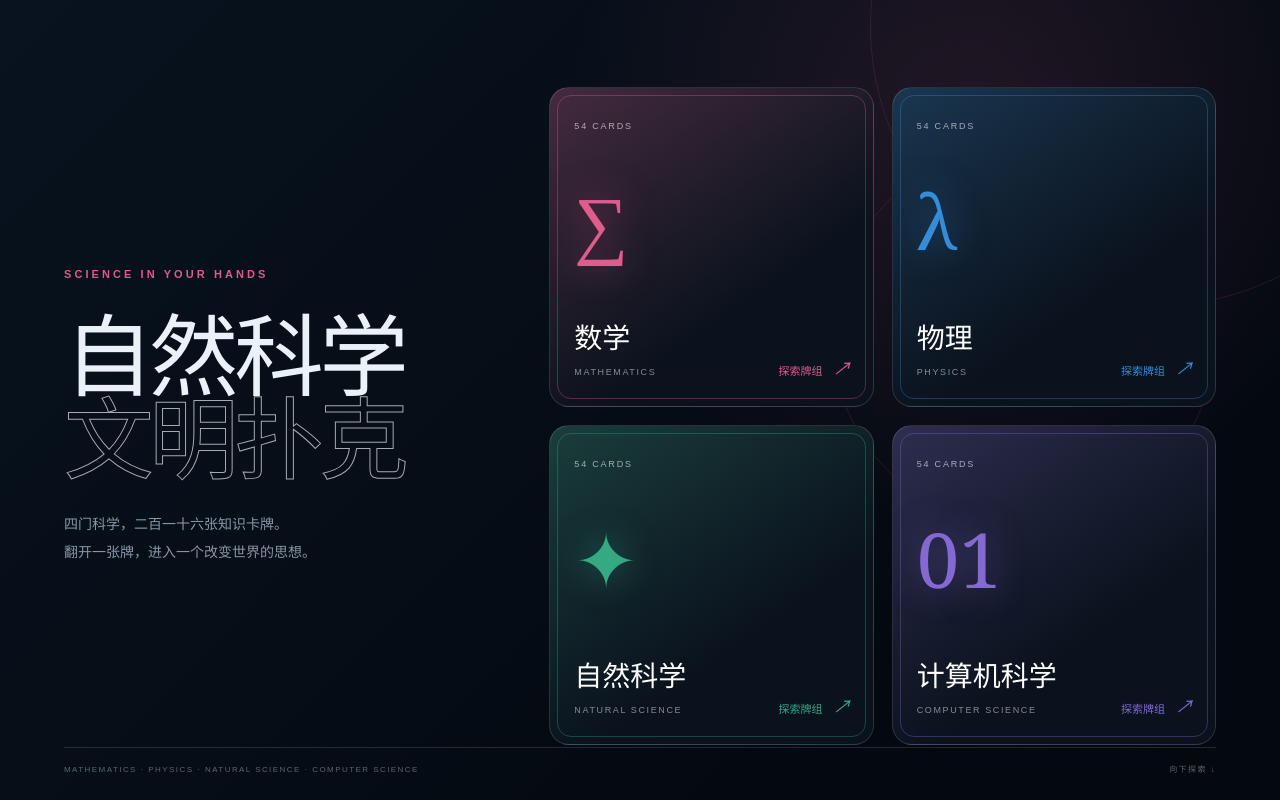
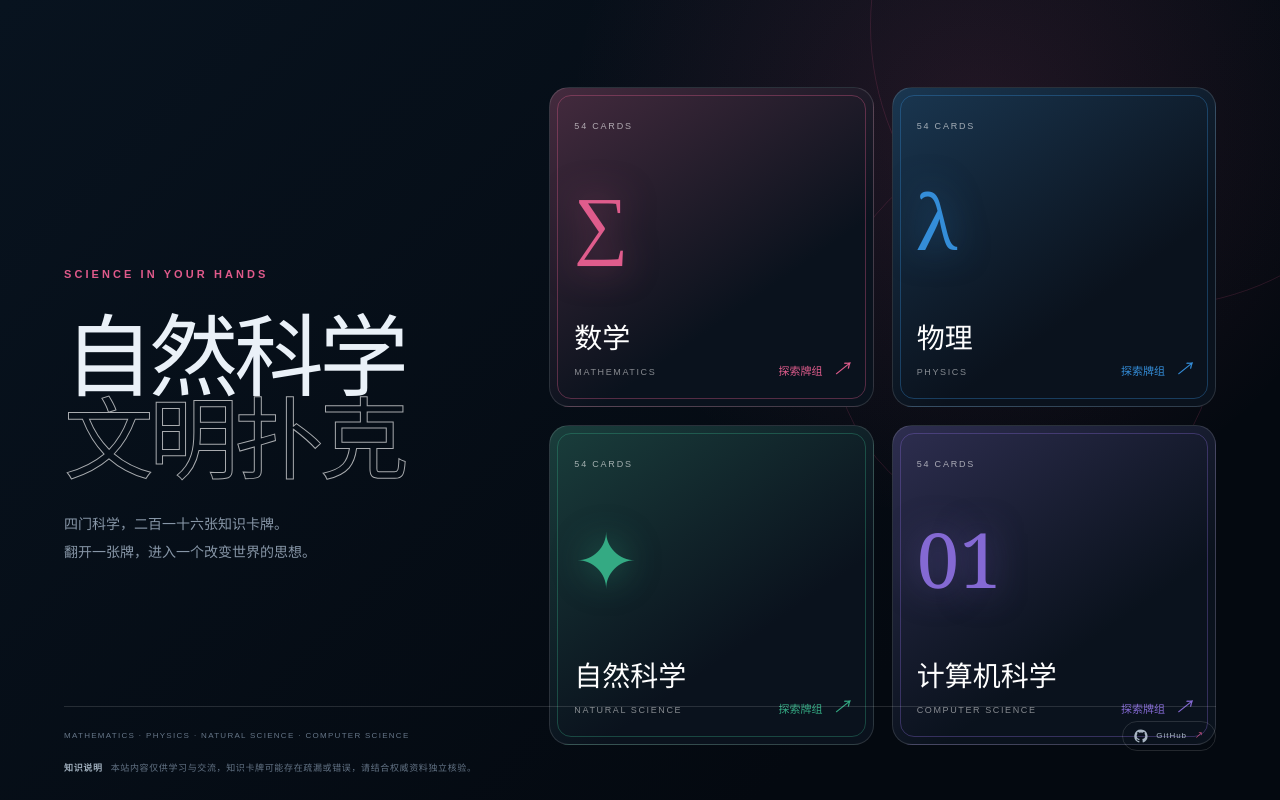
Before and after one commit to liusiyuan586-hue/Science-poker, a Next.js app: page / in a window 1280 px wide. Built offline with nearby package versions, Linux system fonts and the light colour scheme.

Commit message:
docs: update bilingual README and homepage links

```diff
--- a/app/enhancements.css
+++ b/app/enhancements.css
@@ -43,3 +43,15 @@
 .formula .katex-display{width:100%;max-width:100%;overflow-x:auto;overflow-y:hidden;scrollbar-width:thin}
 .research-inline-formula{max-width:100%;color:var(--suit-color);overflow-x:auto}
 @media(max-width:700px){.detail-intro .formula-long{font-size:15px}.detail-intro .formula-very-long{font-size:12px}}
+
+/* Home project note and repository link. */
+.home .home-footer{display:block;padding-top:14px;color:#657587;letter-spacing:.16em}
+.footer-meta{display:flex;align-items:center;justify-content:space-between;gap:24px}
+.github-link{display:inline-flex;align-items:center;gap:8px;color:#a9b6c4;text-decoration:none;border:1px solid var(--line);border-radius:999px;padding:7px 11px;letter-spacing:.12em;transition:.25s ease}
+.github-link svg{width:14px;height:14px}
+.github-link i{font-style:normal;color:var(--accent)}
+.github-link:hover,.github-link:focus-visible{color:#fff;border-color:color-mix(in srgb,var(--accent) 60%,white);background:color-mix(in srgb,var(--accent) 9%,transparent);transform:translateY(-2px);outline:none}
+.disclaimer{margin:10px 0 0;max-width:780px;color:#647486;font-size:9px;line-height:1.65;letter-spacing:.07em}
+.disclaimer strong{color:#9dacba;font-weight:600;margin-right:5px}
+@media(max-width:1100px) and (min-width:701px){.home{padding-bottom:150px}}
+@media(max-width:700px){.home .home-footer{display:block}.footer-meta{align-items:flex-start}.footer-meta>span{line-height:1.7;max-width:60%}.github-link{flex:0 0 auto}.disclaimer{margin-top:14px}}
--- a/app/layout.tsx
+++ b/app/layout.tsx
@@ -1,12 +1,25 @@
 import type { Metadata } from "next";
+import { headers } from "next/headers";
 import "./globals.css";
 import "katex/dist/katex.min.css";
 import "./enhancements.css";
 
-export const metadata: Metadata = {
-  title: "自然科学文明扑克",
-  description: "用 216 张知识卡牌探索数学、物理、自然科学与计算机科学。",
-};
+const title = "科学文明扑克 · Science Poker";
+const description = "用 216 张知识卡牌探索数学、物理、自然科学与计算机科学。翻开一张牌，进入一个改变世界的思想。";
+
+export async function generateMetadata(): Promise<Metadata> {
+  const requestHeaders = await headers();
+  const host = requestHeaders.get("x-forwarded-host") ?? requestHeaders.get("host") ?? "localhost:3000";
+  const protocol = requestHeaders.get("x-forwarded-proto") ?? (host.startsWith("localhost") ? "http" : "https");
+  const image = `${protocol}://${host}/og.png`;
+
+  return {
+    title,
+    description,
+    openGraph: { title, description, type: "website", images: [{ url: image, width: 1200, height: 630, alt: title }] },
+    twitter: { card: "summary_large_image", title, description, images: [image] },
+  };
+}
 
 export default function RootLayout({ children }: Readonly<{ children: React.ReactNode }>) {
   return <html lang="zh-CN"><body>{children}</body></html>;
--- a/app/page.tsx
+++ b/app/page.tsx
@@ -17,6 +17,7 @@ type ResearchEntry = {
 
 const ranks = ["3", "4", "5", "6", "7", "8", "9", "10", "J", "Q", "K", "A", "2"];
 const SUIT_COLORS = ["#e85d75", "#df9e3e", "#42aee8", "#8c75d8"] as const;
+const GITHUB_REPOSITORY = "https://github.com/liusiyuan586-hue/Science-poker";
 
 const assetUrl = (path: string) => {
   if (!path.startsWith("/")) return path;
@@ -150,7 +151,16 @@ export default function Home() {
             <span className="subject-count">54 CARDS</span><b>{s.symbol}</b><span className="subject-name">{s.name}</span><span className="subject-en">{s.en}</span><span className="enter">探索牌组 <i>↗</i></span>
           </button>})}
         </div>
-        <footer><span>MATHEMATICS · PHYSICS · NATURAL SCIENCE · COMPUTER SCIENCE</span><span>向下探索 ↓</span></footer>
+        <footer className="home-footer">
+          <div className="footer-meta">
+            <span>MATHEMATICS · PHYSICS · NATURAL SCIENCE · COMPUTER SCIENCE</span>
+            <a className="github-link" href={GITHUB_REPOSITORY} target="_blank" rel="noreferrer" aria-label="在 GitHub 查看 Science Poker 仓库">
+              <svg viewBox="0 0 24 24" aria-hidden="true"><path fill="currentColor" d="M12 .7a11.5 11.5 0 0 0-3.64 22.4c.58.1.79-.25.79-.56v-2.23c-3.23.7-3.91-1.37-3.91-1.37-.53-1.34-1.29-1.7-1.29-1.7-1.05-.72.08-.71.08-.71 1.17.08 1.78 1.2 1.78 1.2 1.04 1.77 2.72 1.26 3.38.96.1-.75.4-1.26.74-1.55-2.58-.29-5.29-1.29-5.29-5.69 0-1.26.45-2.28 1.19-3.09-.12-.29-.52-1.47.11-3.05 0 0 .97-.31 3.16 1.18a10.9 10.9 0 0 1 5.76 0c2.2-1.49 3.16-1.18 3.16-1.18.63 1.58.23 2.76.11 3.05.74.81 1.19 1.83 1.19 3.09 0 4.41-2.72 5.39-5.3 5.68.42.36.79 1.06.79 2.14v3.17c0 .31.21.67.8.56A11.5 11.5 0 0 0 12 .7Z"/></svg>
+              <span>GitHub</span><i>↗</i>
+            </a>
+          </div>
+          <p className="disclaimer"><strong>知识说明</strong> 本站内容仅供学习与交流，知识卡牌可能存在疏漏或错误，请结合权威资料独立核验。</p>
+        </footer>
       </section>}
 
       {view === "deck" && <section className="deck-page">
```
Also changed, not shown: public/og.png (added), 1 other file (tests, documents, lock files or other folders).
